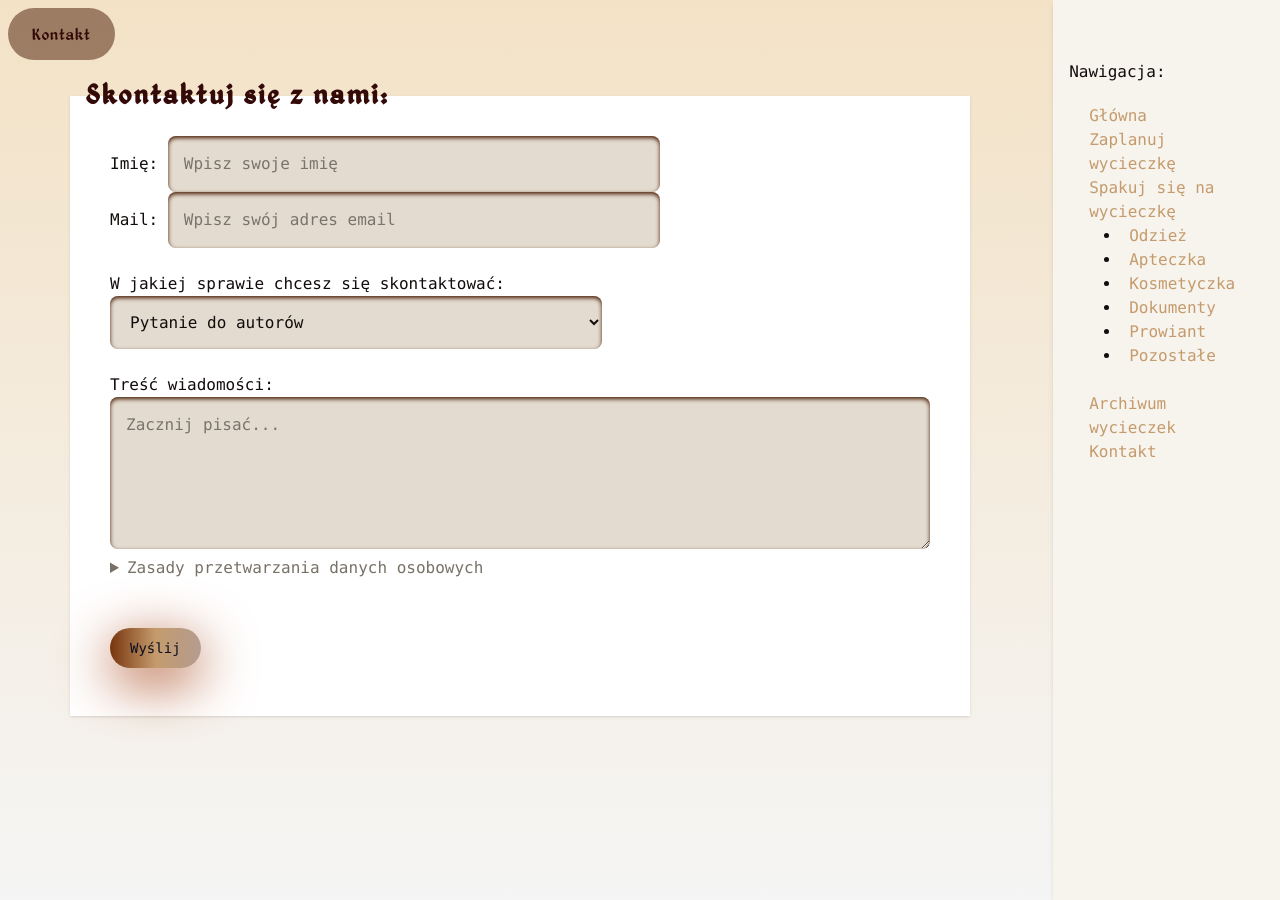
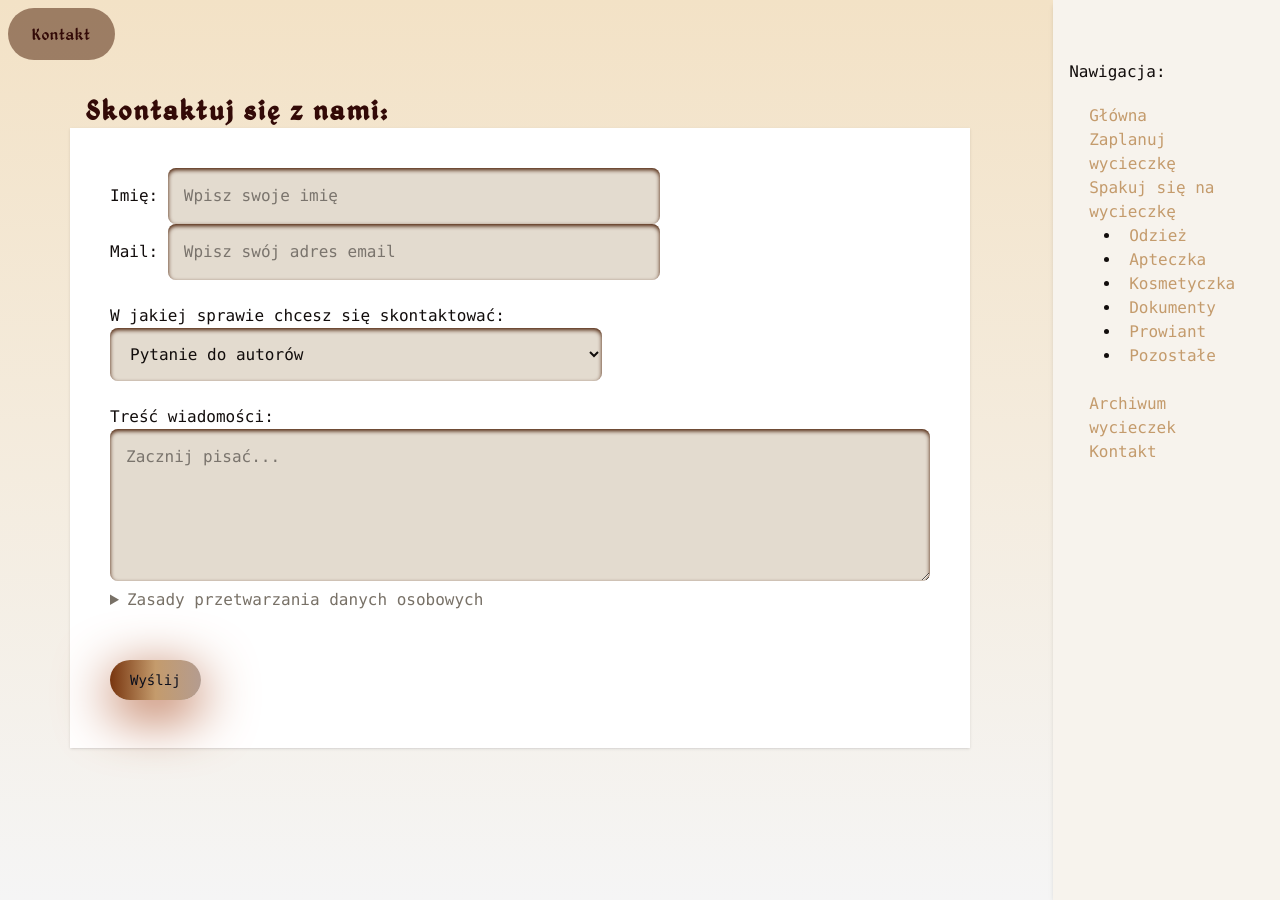
Before and after one commit to kama-pa-go/KGprojects, a Jekyll site: the page built from kontakt.md, in a window 1280 px wide and 900 px high. Built offline with Jekyll 4.4.1, drawn with Linux system fonts in a browser that asks for light colours.

Commit message:
Your commit message here

```diff
--- a/_layouts/default1.html
+++ b/_layouts/default1.html
@@ -74,18 +74,18 @@
          x-show="isMobile">
     </div>
 
-    <div class="grid grid-cols-1 sm:grid-cols-3 lg:grid-cols-5 gap-6 min-h-screen items-right">
+    <div class="grid grid-cols-1 sm:grid-cols-4 lg:grid-cols-5 gap-6 min-h-screen items-right">
 
       <!-- Main content -->
-      <div class="sm:col-span-3 lg:col-span-4 h-full p-5 py-6 sm:py-15 items-center gap-5">
+      <div class="sm:col-span-4 h-full p-5 py-6 sm:py-15 items-center gap-5">
         {{ content }}
         <br>
       </div>
 
       <!-- Sidebar -->
       <div x-show="!isMobile || sidebarOpen"
-          class="right-0 bg-allmostWhite col-span-1 transition-all duration-300 h-full shadow-md"
-          :class="{ 'fixed inset-y-0 left-0 z-40 w-full': sidebarOpen && isMobile }">
+          class="bg-allmostWhite col-span-1 transition-all duration-300 h-full shadow-md items-right"
+          :class="{ 'fixed inset-y-0 right-0 z-40 w-full': sidebarOpen && isMobile }">
 
         <div class="fixed top-5 p-4 py-10 items-center">
           Nawigacja:
@@ -95,9 +95,7 @@
         </div>
       </div>
     </div>
-  </div>
-
-
+</main>
 
   <footer class= "bg-amber-950/50 flex items-center justify-center m-4 py-10 overline z-30">
     <p styless="text-center">🌳 żadna góra nie ucierpiała przy robieniu tej strony 🌳</p>
@@ -108,6 +106,6 @@
         return window.innerWidth < 1024;
     }
 </script>
-</main>
+
 </body>
 </html>
--- a/assets/output.css
+++ b/assets/output.css
@@ -1511,6 +1511,9 @@
   .py-6 {
     padding-block: calc(var(--spacing) * 6);
   }
+  .py-8 {
+    padding-block: calc(var(--spacing) * 8);
+  }
   .py-10 {
     padding-block: calc(var(--spacing) * 10);
   }
@@ -2236,6 +2239,11 @@
       grid-column: span 3 / span 3;
     }
   }
+  .sm\:col-span-4 {
+    @media (width >= 40rem) {
+      grid-column: span 4 / span 4;
+    }
+  }
   .sm\:w-full {
     @media (width >= 40rem) {
       width: 100%;
@@ -2259,6 +2267,11 @@
   .sm\:grid-cols-3 {
     @media (width >= 40rem) {
       grid-template-columns: repeat(3, minmax(0, 1fr));
+    }
+  }
+  .sm\:grid-cols-4 {
+    @media (width >= 40rem) {
+      grid-template-columns: repeat(4, minmax(0, 1fr));
     }
   }
   .sm\:gap-5 {
@@ -2361,11 +2374,6 @@
     @media (width >= 48rem) {
       font-size: var(--text-xl);
       line-height: var(--tw-leading, var(--text-xl--line-height));
-    }
-  }
-  .lg\:col-span-1 {
-    @media (width >= 64rem) {
-      grid-column: span 1 / span 1;
     }
   }
   .lg\:col-span-4 {
--- a/kontakt.md
+++ b/kontakt.md
@@ -2,7 +2,8 @@
 layout: default1
 title: Kontakt
 ---
-<h1 class="p-4"> Skontaktuj się z nami:</h1>
+<div class="items-center">
+<h1 class="p-4 py-8"> Skontaktuj się z nami:</h1>
 <form action="/submit-form" method="post" class="-mt-8 bg-white shadow-sm max-w-[900px] sm:w-full p-6">
 <div class="p-4">
     <!-- Pole tekstowe -->
@@ -48,3 +49,4 @@ title: Kontakt
     </button>
 </div>
 </form>
+</div>
```
